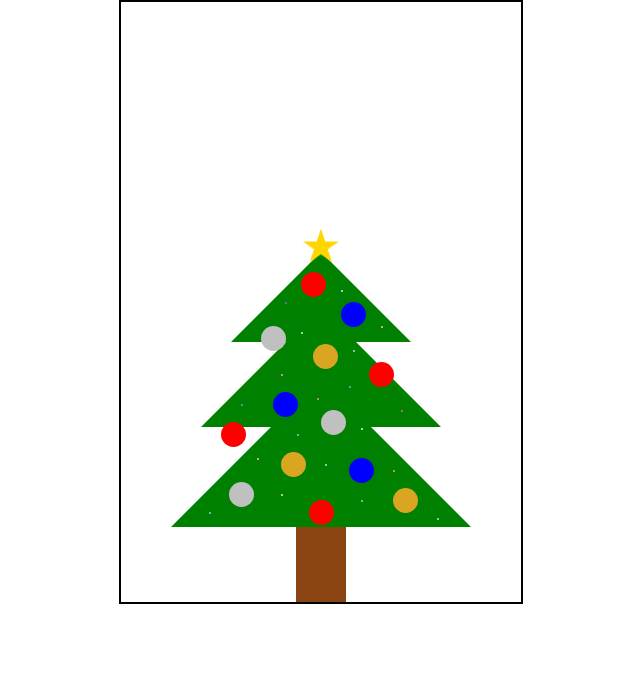
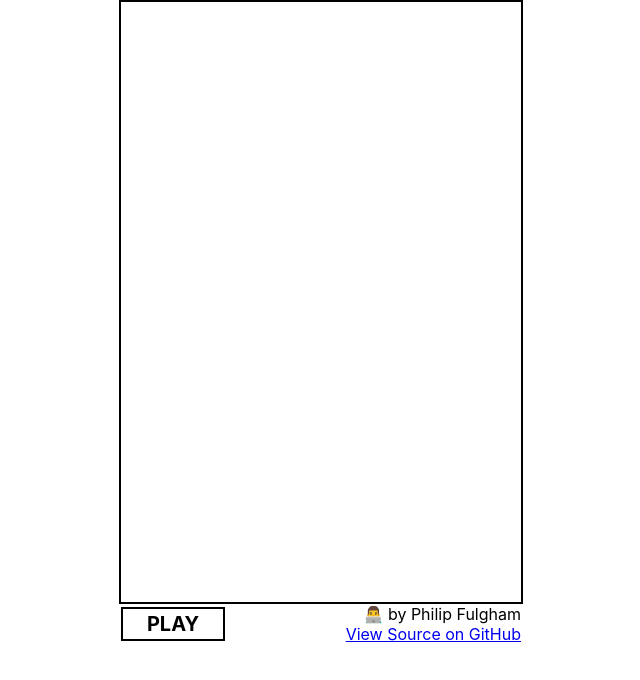
Before and after one commit to PhilipF5/xmas-animation-2018, a React (Create React App) app: page / in a window 1280 px wide. Shown: the top 680 px of the page, without its empty margins (319-959 px from the left). Built offline with nearby package versions, Linux system fonts and the light colour scheme.

Commit message:
Add details and wire up play button

```diff
--- a/src/App.js
+++ b/src/App.js
@@ -9,6 +9,42 @@ import { Ornament } from "./components/Ornament";
 import { Star } from "./components/Star";
 import { TreeSection } from "./components/TreeSection";
 import { TreeTrunk } from "./components/TreeTrunk";
+
+const Container = styled.div`
+	align-items: center;
+	display: flex;
+	flex-direction: column;
+	height: 100%;
+	text-align: center;
+	width: 100%;
+`;
+
+const Controls = styled.div`
+	align-items: center;
+	display: flex;
+	justify-content: space-between;
+	width: 400px;
+`;
+
+const Details = styled.div`
+	align-items: flex-end;
+	display: flex;
+	flex-direction: column;
+	justify-content: space-evenly;
+`;
+
+const PlayButton = styled.div`
+	align-items: center;
+	border: 2px solid black;
+	cursor: pointer;
+	display: flex;
+	font-size: 20px;
+	font-weight: bold;
+	height: 1.5em;
+	justify-content: center;
+	text-transform: uppercase;
+	width: 100px;
+`;
 
 const Sign = styled.div`
 	align-items: center;
@@ -38,10 +74,11 @@ const XmasTree = styled.div`
 `;
 
 class App extends Component {
+	buttonText = "Play";
 	timeline;
 
 	buildTimeline() {
-		let timeline = new TimelineLite()
+		let timeline = new TimelineLite({ paused: true })
 			.from(".trunk", 1, { y: 200, ease: Linear.easeInOut })
 			.addLabel(".branches.bottom", "-=0.25")
 			.from(".branches.bottom", 1, { y: 300, ease: Linear.easeInOut }, "branches-bottom")
@@ -57,9 +94,9 @@ class App extends Component {
 			.staggerFrom(".ornament", 0.5, { scale: 0, ease: Back.easeOut }, 0.1, "begin-ornaments")
 			.set(".star", { opacity: 1 })
 			.from(".star", 2, { rotationX: -90, transformOrigin: "bottom center", ease: Back.easeOut })
-			.to("*", 3, { className: "+=night" })
+			.to("*", 3, { className: "+=night" }, "-=1")
 			.set([".light", ".star"], { className: "+=on" }, "+=1")
-			.staggerFrom(".letter", 1, { y: -50, rotationX: -90, transformOrigin: "top center", ease: Back.easeOut }, 0.1);
+			.staggerFrom(".letter", 1, { y: -50, rotationX: -90, transformOrigin: "top center", ease: Back.easeOut }, 0.1, "+=0.5");
 
 		for (let i = 1; i <= 19; i++) {
 			timeline.set(`.light[data-id="${i}"]`, { opacity: 1 }, "begin-lights+=" + (0.05 * i));
@@ -88,8 +125,14 @@ class App extends Component {
 		return ornaments;
 	}
 
+	playAnimation() {
+		this.timeline.progress(0);
+		this.timeline.play();
+	}
+
 	render() {
 		return (
+			<Container>
 				<XmasTree className="container">
 					<Sign>{this.generateLetters()}</Sign>
 					<Star className="star">★</Star>
@@ -100,12 +143,21 @@ class App extends Component {
 					{this.generateOrnaments()}
 					{this.generateLights()}
 				</XmasTree>
+				<Controls>
+					<PlayButton onClick={() => this.playAnimation()}>{this.buttonText}</PlayButton>
+					<Details>
+						<div className="author">👨‍💻 by Philip Fulgham</div>
+						<div className="source-link">
+							<a href="https://github.com/philipf5/xmas-animation-2018">View Source on GitHub</a>
+						</div>
+					</Details>
+				</Controls>
+			</Container>
 		);
 	}
 
 	componentDidMount() {
 		this.timeline = this.buildTimeline();
-		//this.timeline.pause();
 	}
 }
 
```
Lines whose indentation alone changed are shown as unchanged.
